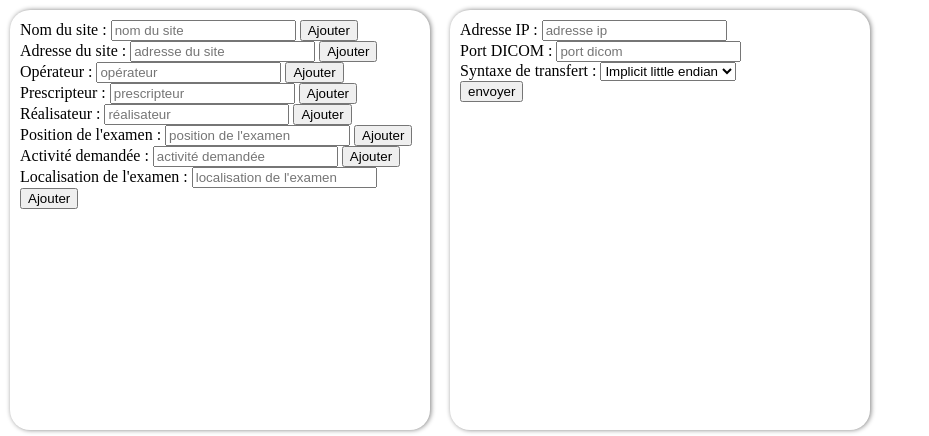
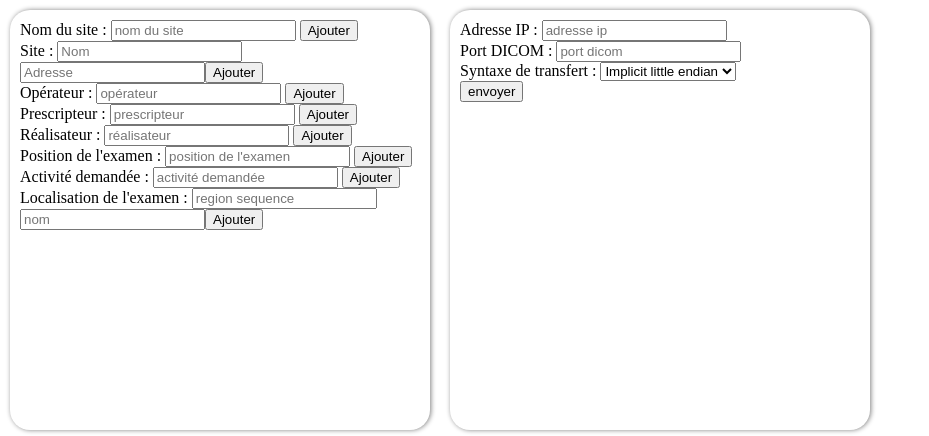
Before and after one commit to A-Louarn/DICOM, a PHP site: page /admin.php in a window 1280 px wide. Shown: the top 436 px of the page, without its empty margins (0-929 px from the left). Run offline with PHP 8.4, Linux system fonts and the light colour scheme; data that the repository does not hold is empty.

Commit message:
added DoubleAddableCombobox for double column tables

```diff
--- a/admin.php
+++ b/admin.php
@@ -21,13 +21,13 @@
         <div id="reglagesGeneraux" class="reglagebox leftcolumn toprow">
             <form action="process_admin.php?page=1" method="post">
                 <?php printAddableCombobox('nom-site', "Nom du site", array()); ?>
-                <?php printAddableCombobox('adresse-site', "Adresse du site", array()); ?>
+                <?php printDoubleAddableCombobox('site', "Site", "Nom", "Adresse", array()); ?>
                 <?php printAddableCombobox('operateur', "Opérateur", loadOperateurs($db)); ?>
                 <?php printAddableCombobox('prescripteur', "Prescripteur", loadPrescripteurs($db)); ?>
                 <?php printAddableCombobox('realisateur', "Réalisateur", loadRealisateurs($db)); ?>
                 <?php printAddableCombobox('position-examen', "Position de l'examen", loadPosture($db)); ?>
                 <?php printAddableCombobox('activite-examen', "Activité demandée", loadAnatomicOrientation($db)); ?>
-                <?php printAddableCombobox('localisation-examen',"Localisation de l'examen", loadBodyparts($db)); ?>
+                <?php printDoubleAddableCombobox('localisation-examen',"Localisation de l'examen", "region sequence", "nom", loadBodyparts($db)); ?>
             </form>
         </div>
         <div id="reglagesDicom" class="reglagebox rightcolumn toprow">
--- a/convenience_functions.php
+++ b/convenience_functions.php
@@ -215,6 +215,33 @@ function printAddableCombobox($id,$label,$contents)
     }
 
     echo '</datalist>'."\n";
+    echo '<input type="submit" name="add-'.$id.'" value="Ajouter" />'."\n";
+    echo '<br />'."\n";
+}
+
+function printDoubleAddableCombobox($id, $label, $placeholder1, $placeholder2, $contents)
+{
+    echo '<label for="'.$id.'-1">'.htmlentities($label).' :</label>'."\n";
+
+    //drop-down list of actual values
+    if(count($contents) > 0)
+    {
+        echo '<select>'."\n";
+        foreach($contents as $value1=>$value2)
+            echo '<option>'.htmlentities($value1).' -- '.htmlentities($value2).'</option>'."\n";
+        echo '</select>'."\n";
+        echo '<br />'."\n";
+    }
+
+    //text 1
+    echo '<input type="text" id="'.$id.'-1" name="'.$id.'-1" placeholder="'.htmlentities($placeholder1).'"';
+    disable();
+    echo ' />';
+    //text 2
+    echo '<input type="text" id="'.$id.'-2" name="'.$id.'-2" placeholder="'.htmlentities($placeholder2).'"';
+    disable();
+    echo ' />';
+    //submit
     echo '<input type="submit" name="add-'.$id.'" value="Ajouter" />'."\n";
     echo '<br />'."\n";
 }
```
